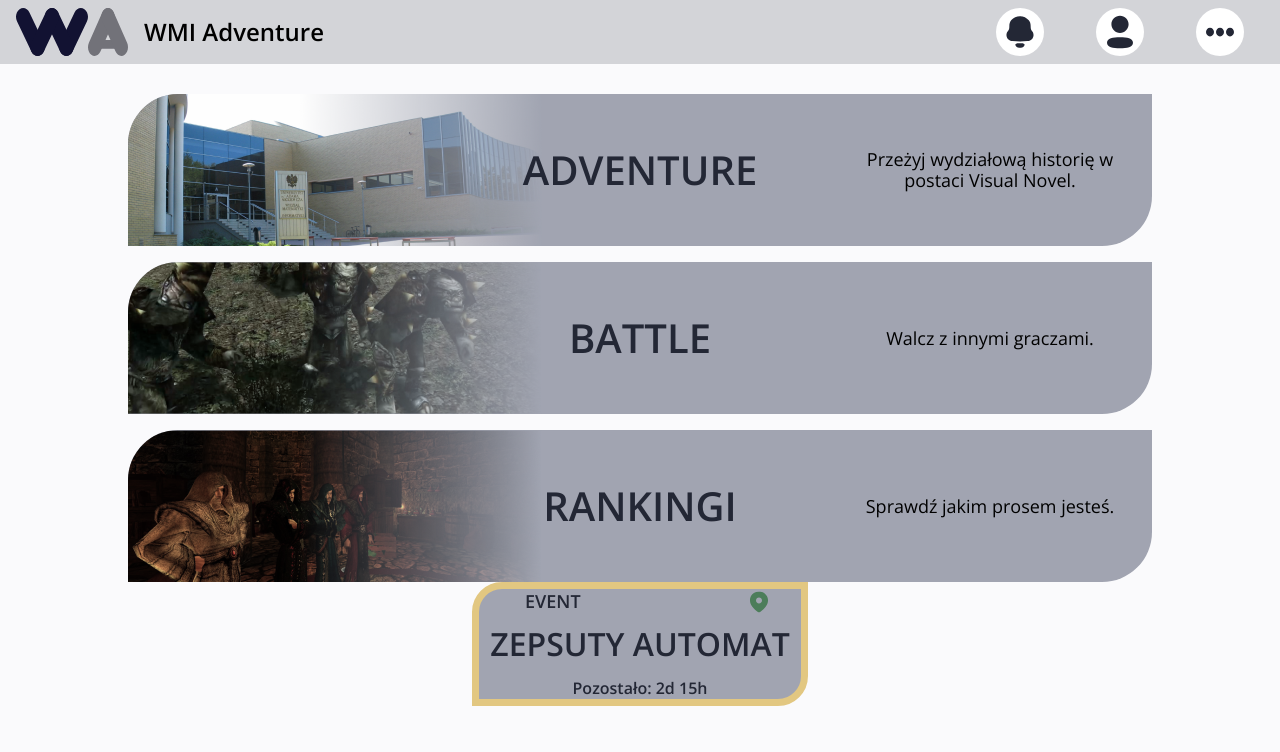
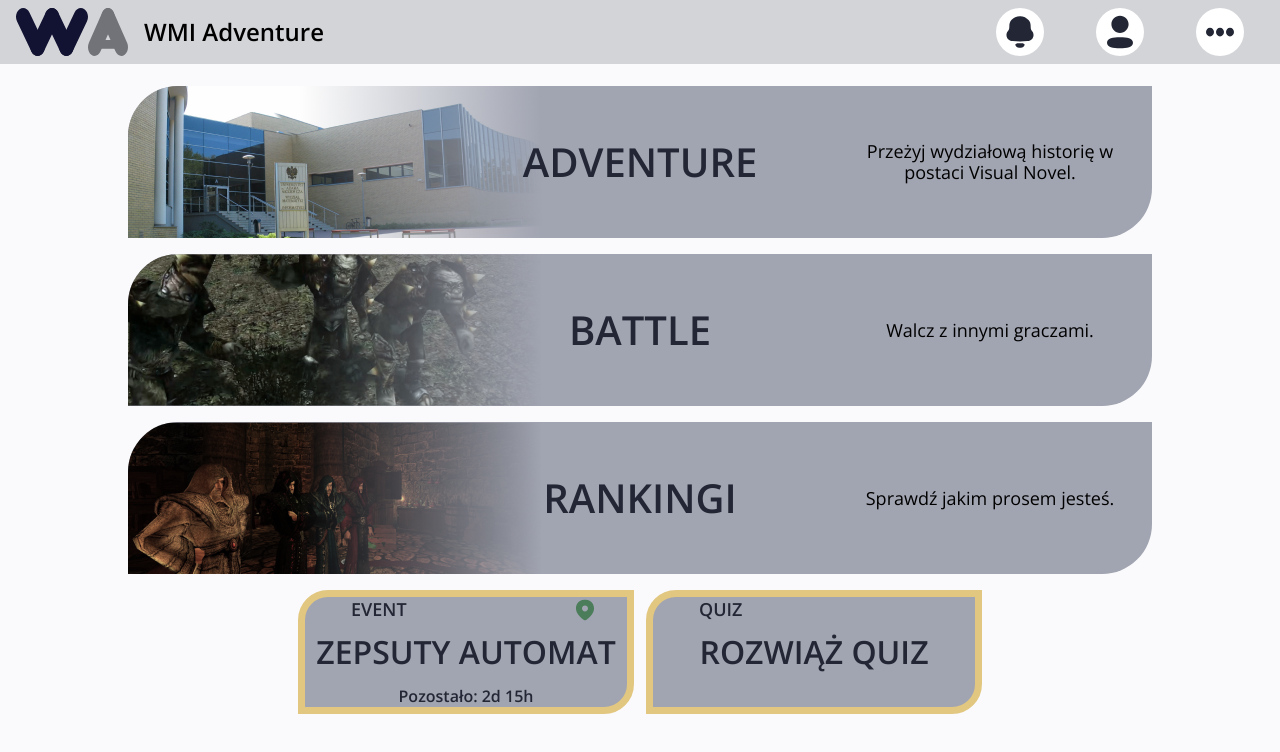
Before and after one commit to emkarcinos/WMIAdventure, a React (Create React App) app in the folder WMIAdventure/frontend/: page / in a window 1280 px wide. Shown: the top 752 px of the page. Built offline with nearby package versions, Linux system fonts and the light colour scheme.

Commit message:
compare MainMenuSmallerModule component with FlexCenterContainer component

```diff
--- a/WMIAdventure/frontend/src/js/components/containers/MainMenuContainer/MainMenuContainer.scss
+++ b/WMIAdventure/frontend/src/js/components/containers/MainMenuContainer/MainMenuContainer.scss
@@ -6,4 +6,5 @@
   grid-template-rows: auto auto auto;
   grid-template-columns: auto;
   grid-row-gap: 16px;
+  margin-bottom: 16px;
 }
--- a/WMIAdventure/frontend/src/js/components/elements/MainMenuSmallerModule/MainMenuSmallerModule.js
+++ b/WMIAdventure/frontend/src/js/components/elements/MainMenuSmallerModule/MainMenuSmallerModule.js
@@ -1,6 +1,24 @@
 import React from 'react';
 import {Link} from 'react-router-dom';
 import './MainMenuSmallerModule.scss';
+
+function decorateHandler(decorate, alt) {
+    if (decorate !== false) {
+        return (
+            <img className='MainMenuSmallerModule__decorate' src={decorate} alt={alt} />
+        );
+    }
+}
+
+function timeLabelHandler(time) {
+    if (time !== false) {
+        return (
+            <p className='MainMenuSmallerModule__time'>
+                {time}
+            </p>
+        );
+    }
+}
 
 function MainMenuSmallerModule({label, decorate, alt, describe, time}) {
     return (
@@ -8,13 +26,12 @@ function MainMenuSmallerModule({label, decorate, alt, describe, time}) {
             <p className='MainMenuSmallerModule__label'>
                 {label}
             </p>
-            <img className='MainMenuSmallerModule__decorate' src={decorate} alt={alt} />
+            {decorateHandler(decorate, alt)}
+            {timeLabelHandler(time)}
             <p className='MainMenuSmallerModule__describe'>
                 {describe}
             </p>
-            <p className='MainMenuSmallerModule__time'>
-                {time}
-            </p>
+
         </Link>
     );
 }
--- a/WMIAdventure/frontend/src/js/components/elements/MainMenuSmallerModule/MainMenuSmallerModule.scss
+++ b/WMIAdventure/frontend/src/js/components/elements/MainMenuSmallerModule/MainMenuSmallerModule.scss
@@ -13,6 +13,7 @@
   align-items: center;
   color: $ui-06;
   text-decoration: none;
+  margin: 0 6px;
 
   &__label {
     position: absolute;
--- a/WMIAdventure/frontend/src/js/pages/MainMenu/MainMenu.js
+++ b/WMIAdventure/frontend/src/js/pages/MainMenu/MainMenu.js
@@ -14,6 +14,7 @@ import adventureImg from '../../../assets/images/adventure-image.png';
 import battleImg from '../../../assets/images/battle-image.png';
 import rankingImg from '../../../assets/images/ranking-image.png';
 import local from '../../../assets/icons/local.svg';
+import FlexCenterContainer from '../../components/containers/FlexCenterContainer';
 
 
 function MainMenu() {
@@ -25,7 +26,10 @@ function MainMenu() {
                 <MainMenuModule img={battleImg} alt={'Orkowie.'} header={'BATTLE'} describe={'Walcz z innymi graczami.'}/>
                 <MainMenuModule img={rankingImg} alt={'Magowie.'} header={'RANKINGI'} describe={'Sprawdź jakim prosem jesteś.'}/>
             </MainMenuContainer>
-            <MainMenuSmallerModule label={'EVENT'} describe={'ZEPSUTY AUTOMAT'} time={'Pozostało: 2d 15h'} decorate={local}/>
+            <FlexCenterContainer>
+                <MainMenuSmallerModule label={'EVENT'} describe={'ZEPSUTY AUTOMAT'} time={'Pozostało: 2d 15h'} decorate={local}/>
+                <MainMenuSmallerModule label={'QUIZ'} describe={'ROZWIĄŻ QUIZ'} time={false} decorate={false}/>
+            </FlexCenterContainer>
         </div>
     );
 }
```
